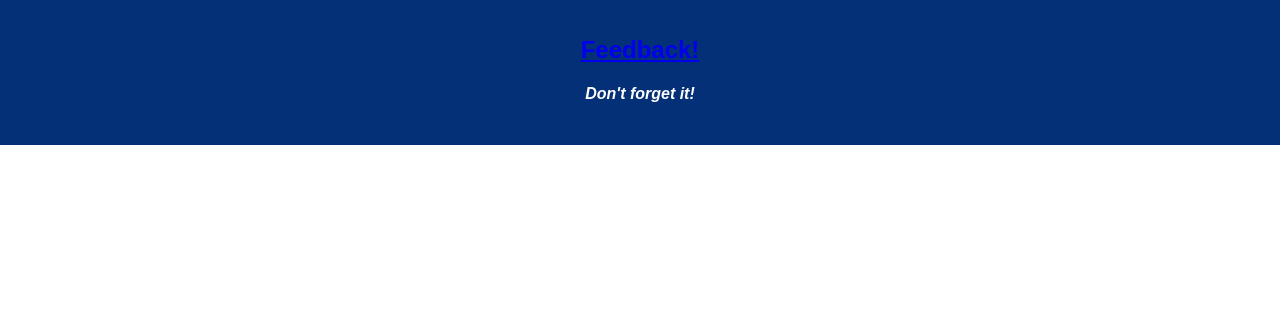
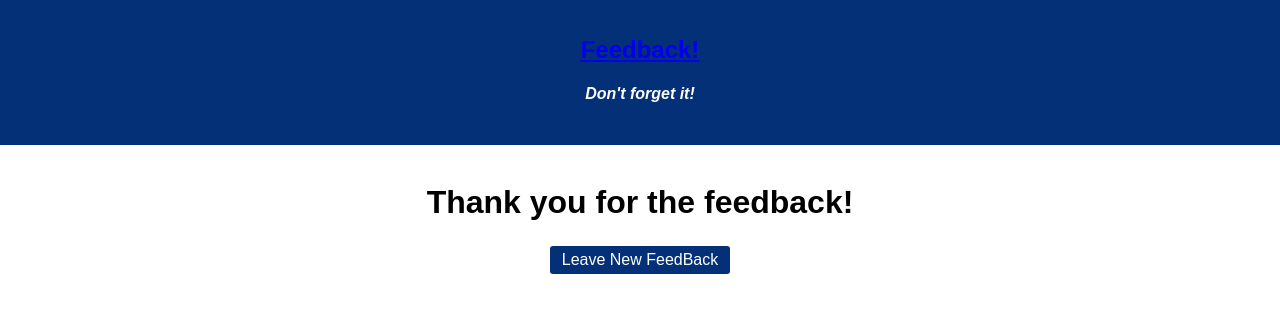
Before and after one commit to astrangethao/redux-feedback-loop, a React (Create React App) app: page /#/submission in a window 1280 px wide. Shown: the top 312 px of the page. Built offline with nearby package versions, Linux system fonts and the light colour scheme.

Commit message:
created a submission successful page and added some functionality to the buttons on review and submission components; it works

```diff
--- a/src/components/App/App.js
+++ b/src/components/App/App.js
@@ -6,6 +6,7 @@ import UnderstandingPage from "../UnderstandingPage/UnderstandingPage";
 import SupportPage from "../SupportPage/SupportPage";
 import CommentPage from "../CommentPage/CommentPage";
 import ReviewPage from "../ReviewPage/ReviewPage";
+import SubmissionPage from "../SubmissionPage/SubmissionPage";
 
 class App extends Component {
   render() {
@@ -27,6 +28,7 @@ class App extends Component {
           <Route exact path="/support" component={SupportPage} />
           <Route exact path="/comment" component={CommentPage} />
           <Route exact path="/review" component={ReviewPage} />
+          <Route exact path="/submission" component={SubmissionPage} />
         </Router>
       </div>
     );
--- a/src/components/ReviewPage/ReviewPage.js
+++ b/src/components/ReviewPage/ReviewPage.js
@@ -2,6 +2,9 @@ import React, { Component } from "react";
 import { connect } from "react-redux";
 
 class ReviewPage extends Component {
+  handleSubmit = (event) => {
+    this.props.history.push("/submission");
+  };
   render() {
     return (
       <div>
@@ -13,7 +16,9 @@ class ReviewPage extends Component {
           <h4>Comments: {this.props.store.commentReducer}</h4>
         </div>
         <div>
-          <button className="app-btn">SUBMIT</button>
+          <button onClick={this.handleSubmit} className="app-btn">
+            SUBMIT
+          </button>
         </div>
       </div>
     );
--- /dev/null
+++ b/src/components/SubmissionPage/SubmissionPage.js
@@ -0,0 +1,21 @@
+import React, { Component } from "react";
+
+class SubmissionPage extends Component {
+  handleSubmit = (event) => {
+    this.props.history.push("/");
+  };
+  render() {
+    return (
+      <div>
+        <h1>Thank you for the feedback!</h1>
+        <div>
+          <button onClick={this.handleSubmit} className="app-btn">
+            Leave New FeedBack
+          </button>
+        </div>
+      </div>
+    );
+  }
+}
+
+export default SubmissionPage;
```
